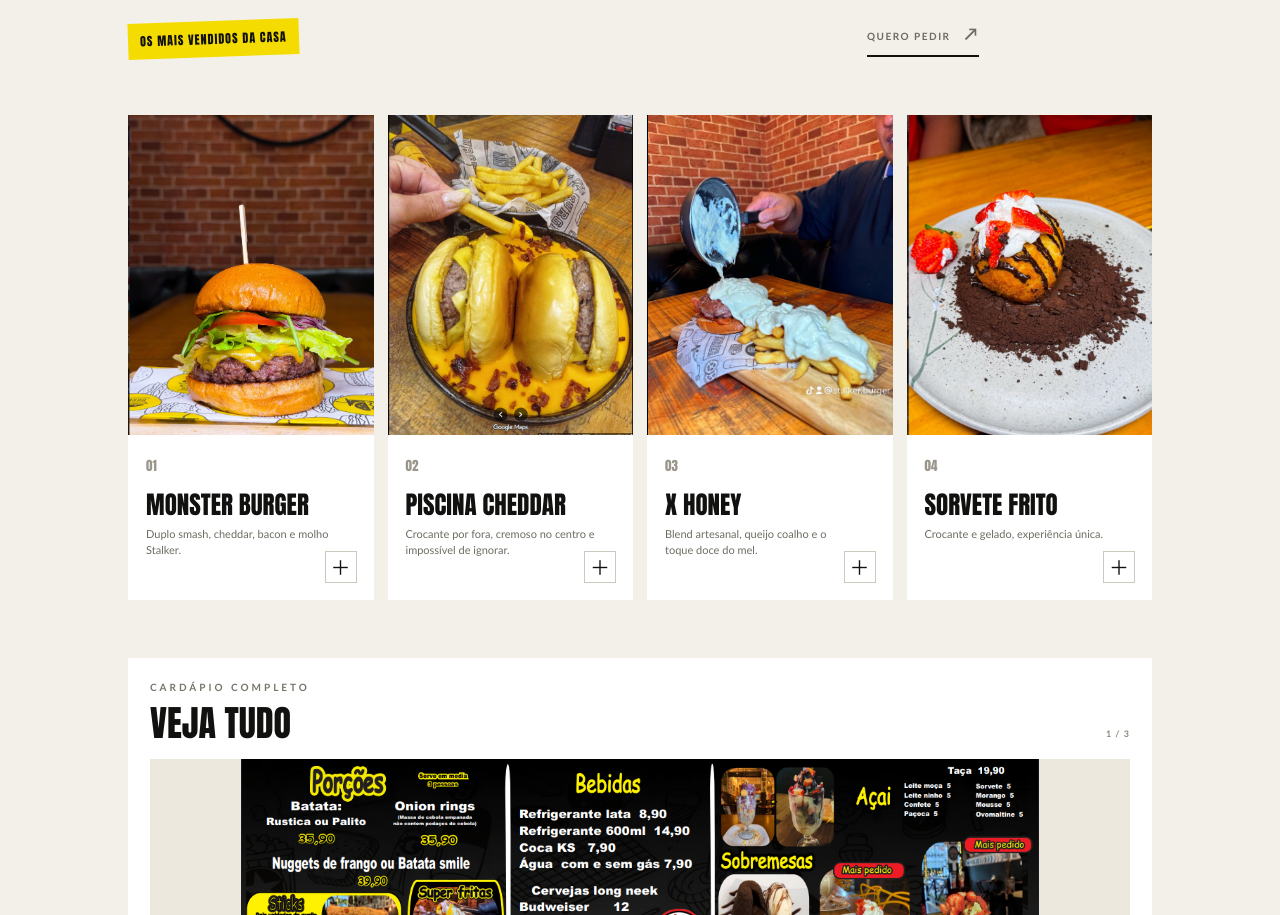
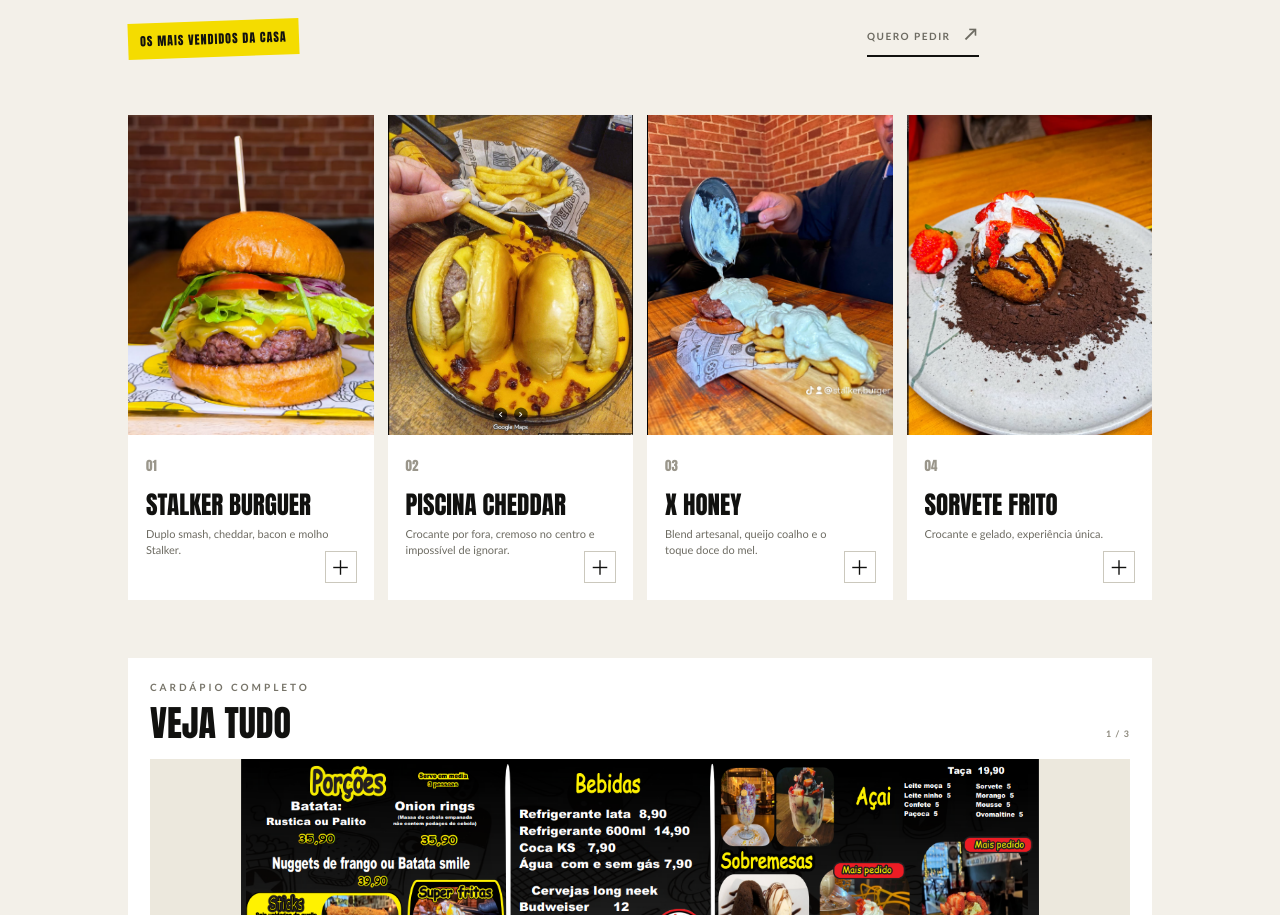
Before and after one commit to cauaprs92/StalkerBurguer, a Next.js app: page / in a window 1280 px wide. Shown: the part 1096-2011 px from the top of the page. Built offline with nearby package versions, Linux system fonts and the light colour scheme.

Commit message:
commit "alteração final em popup 01"

```diff
--- a/src/app/page.js
+++ b/src/app/page.js
@@ -4,7 +4,7 @@ import Image from "next/image";
 import { useState } from "react";
 
 const menuItems = [
-  ["Monster Burger", "Duplo smash, cheddar, bacon e molho Stalker.", "lanche1_stalkerburguer.png"],
+  ["STALKER BURGUER", "Duplo smash, cheddar, bacon e molho Stalker.", "stalkerburguer-StalkerBurguer.png"],
   ["Piscina Cheddar", "Crocante por fora, cremoso no centro e impossível de ignorar.", "piscinacheddar-StalkerBurguer.png"],
   ["X Honey", "Blend artesanal, queijo coalho e o toque doce do mel.", "lache-queijudo-StalkerBurguer.png"],
   ["SORVETE FRITO", "Crocante e gelado, experiência única.", "lanche4_stalkerburguer.png"],
```
Also changed, not shown: public/images/stalkerburguer-StalkerBurguer.png (added).
